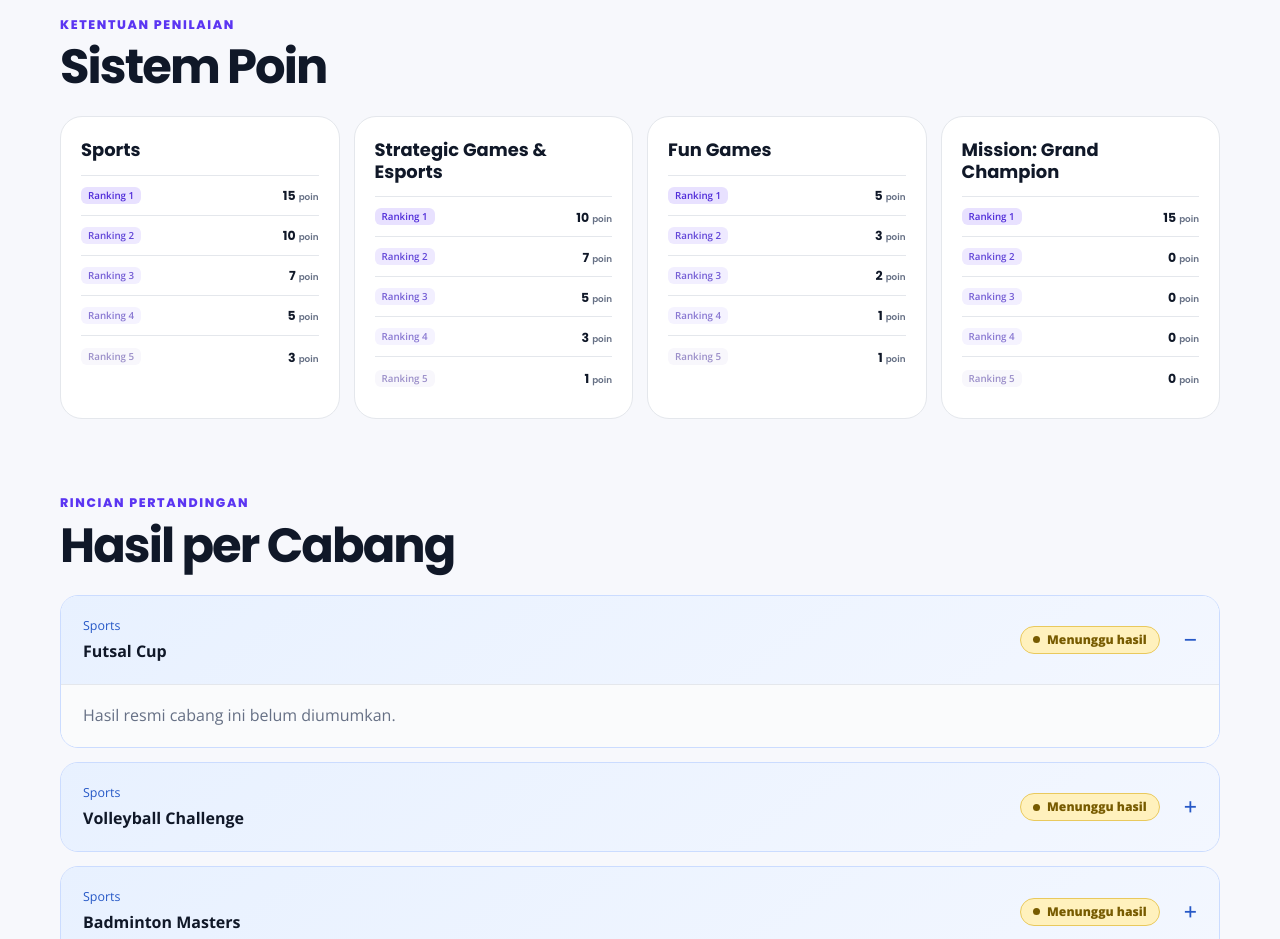
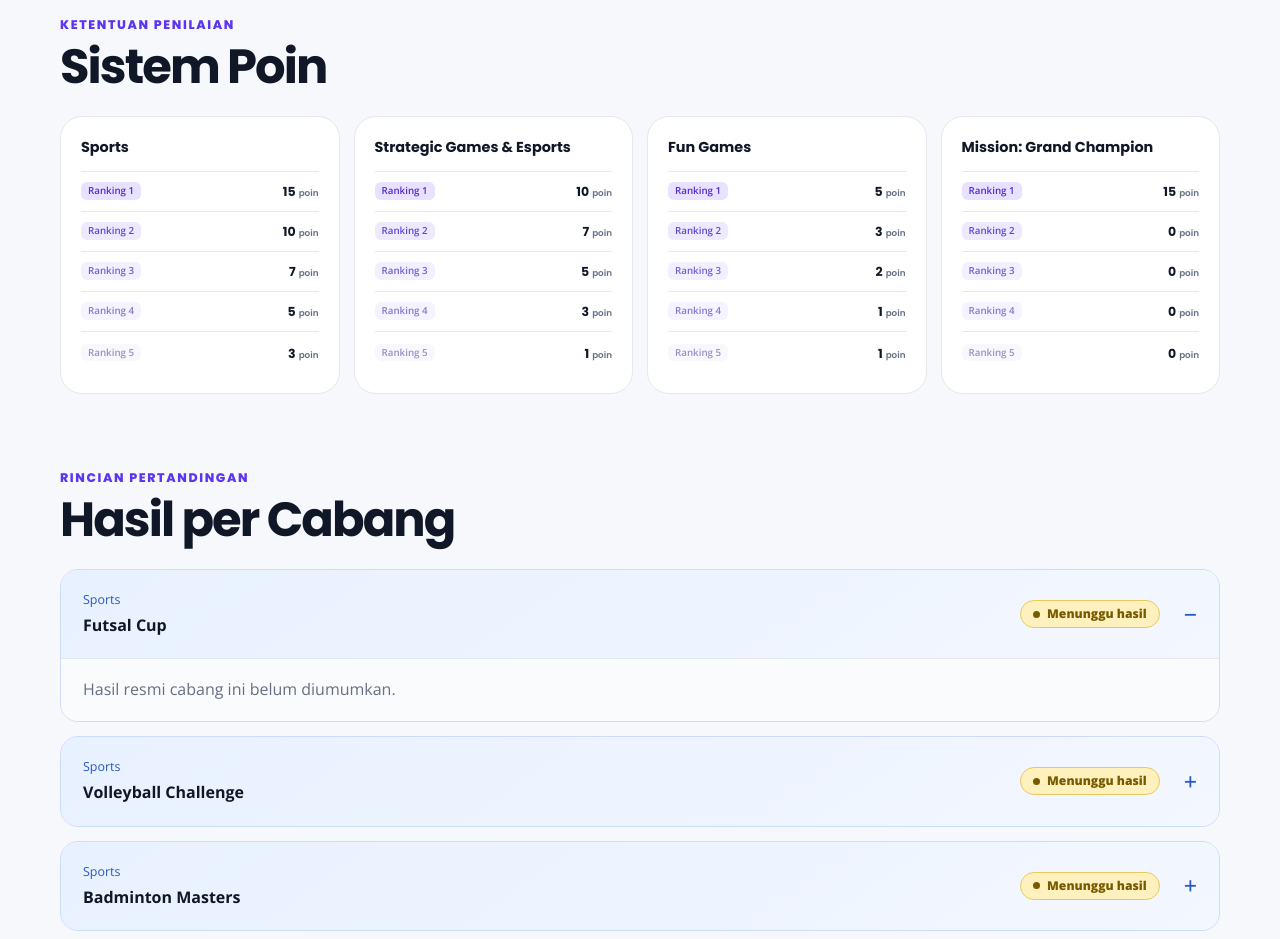
Before and after one commit to ruswanhidayat/portal-atlantik, a Next.js app: page /leaderboard in a window 1280 px wide. Shown: the part 1140-2079 px from the top of the page. Built offline with nearby package versions, Linux system fonts and the light colour scheme.

Commit message:
Reduce font size for score card headings

```diff
--- a/app/globals.css
+++ b/app/globals.css
@@ -888,7 +888,7 @@ a.announcement-list-item:hover .announcement-list-arrow {
 .score-card h3 {
   min-height: unset;
   margin: 0 0 14px;
-  font-size: 1.12rem;
+  font-size: 0.9rem;
   line-height: 1.2;
 }
 
```
